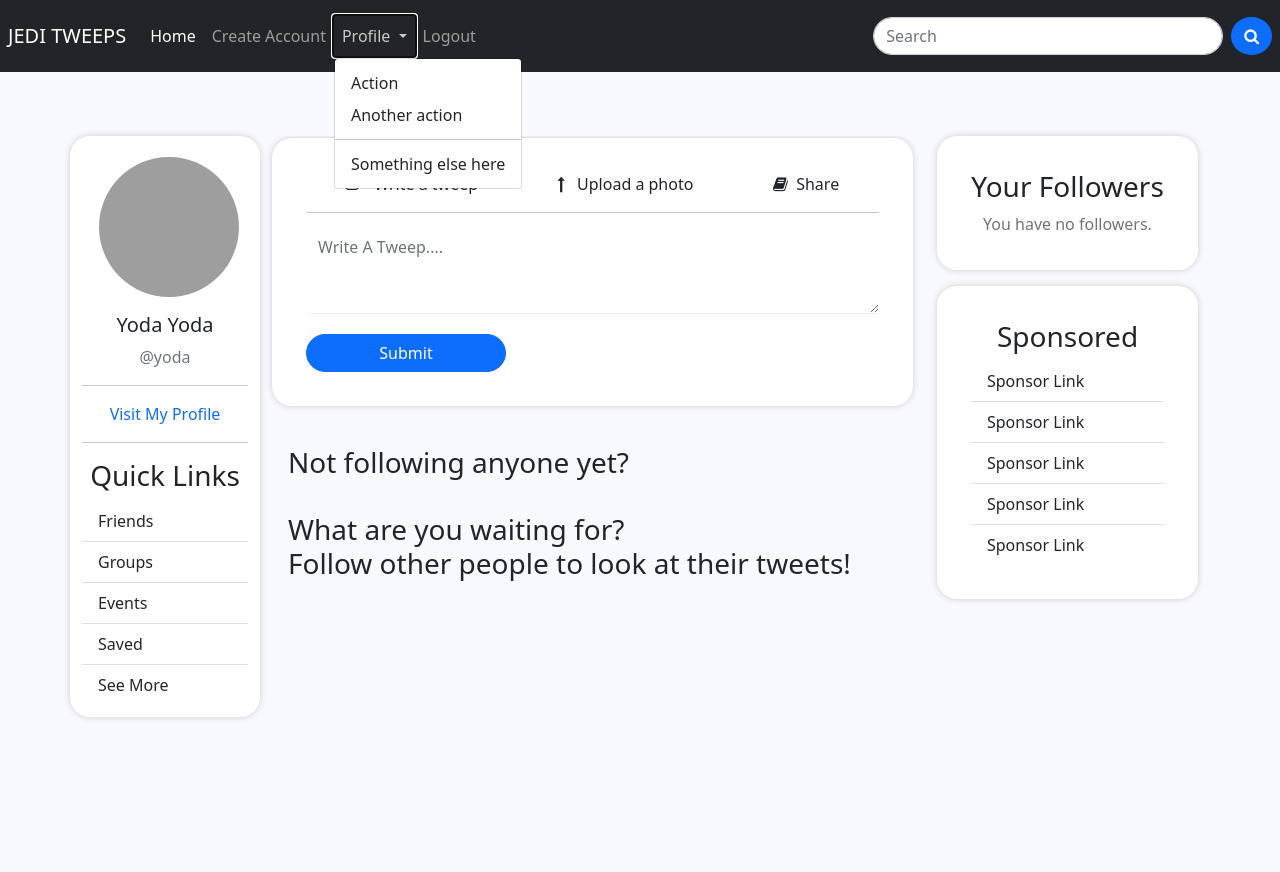
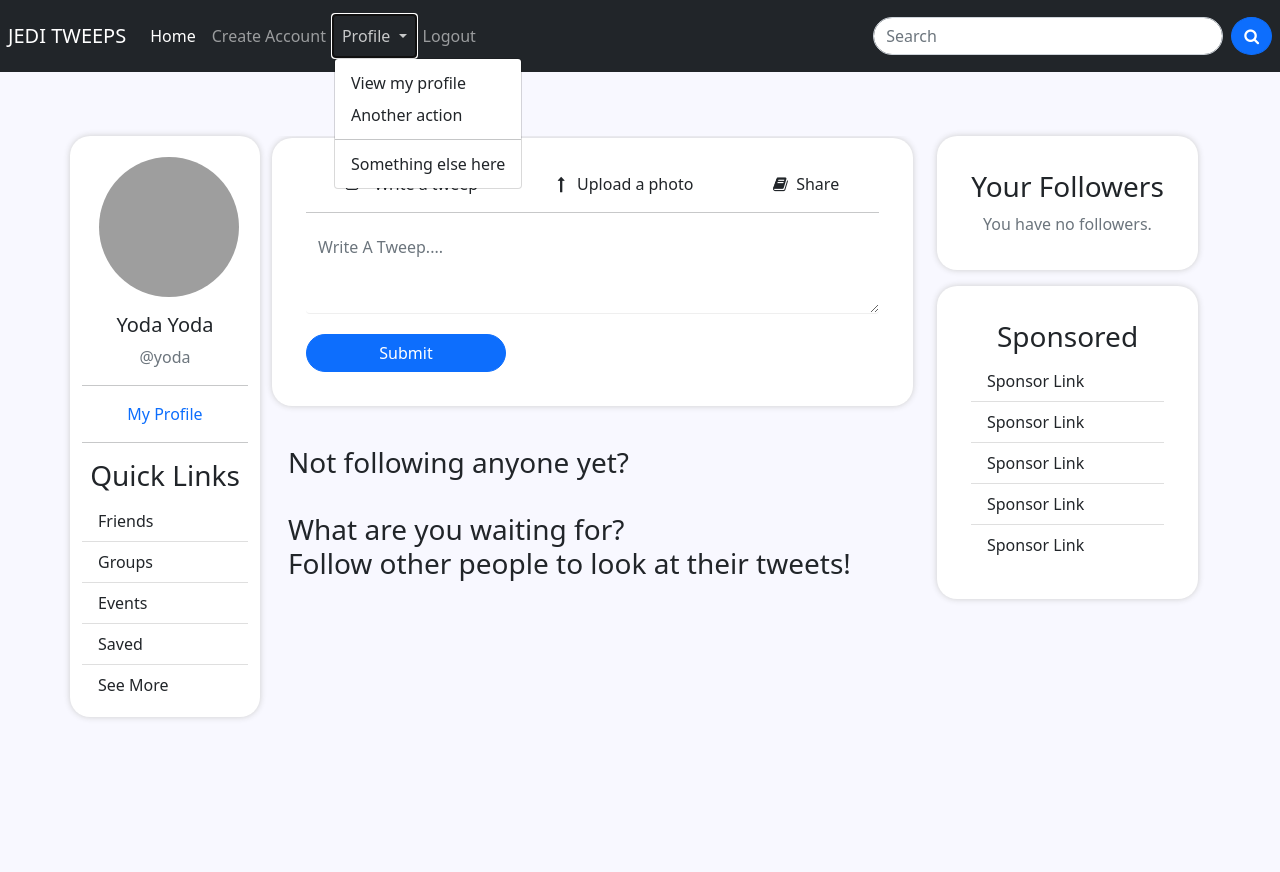
Before and after one commit to Nuey2310/BlogSite, a PHP site: page /mainFeed.php in a window 1280 px wide, after a click on "Profile". Run offline with PHP 8.4, Linux system fonts and the light colour scheme; a user stored in the database is signed in; data comes from the database, SQL or seed files in the repository; data that the repository does not hold is empty; grey boxes are pictures that could not be loaded.

```diff
--- a/includes/header.php
+++ b/includes/header.php
@@ -57,7 +57,7 @@
 		    <div class="collapse navbar-collapse" id="navbarScroll">
 		      <ul class="navbar-nav me-auto my-2 my-lg-0 navbar-nav-scroll" style="--bs-scroll-height: 100px;">
 		        <li class="nav-item">
-		          <a class="nav-link active" aria-current="page" href="mainFeed.php">Home</a>
+		          <a class="nav-link active" aria-current="page" href="../mainFeed.php">Home</a>
 		        </li>
 				<?php if($_SESSION['admin'] == 1) { ?>
 		        <li class="nav-item">
@@ -69,14 +69,14 @@
 		            Profile
 		          </a>
 		          <ul class="dropdown-menu" aria-labelledby="navbarScrollingDropdown">
-		            <li><a class="dropdown-item" href="#">Action</a></li>
+		            <li><a class="dropdown-item" href="#">View my profile</a></li>
 		            <li><a class="dropdown-item" href="#">Another action</a></li>
 		            <li><hr class="dropdown-divider"></li>
 		            <li><a class="dropdown-item" href="#">Something else here</a></li>
 		          </ul>
 		        </li>
 		        <li class="nav-item">
-		          <a class="nav-link" href="includes/logout.php" aria-disabled="true">Logout</a>
+		          <a class="nav-link" href="logout.php" aria-disabled="true">Logout</a>
 		        </li>
 		      </ul>
 		      <form class="d-flex">
--- a/mainFeed.php
+++ b/mainFeed.php
@@ -55,8 +55,8 @@
 				<hr>
 
 				<div class="text-center">
-					<a href="" class="font-weight-bold text-decoration-none text-center">
-						Visit My Profile
+					<a href="includes/profile.php" class="font-weight-bold text-decoration-none text-center">
+						My Profile
 					</a>
 				</div>
 
@@ -188,7 +188,7 @@
 						</div>
 
 						<div class="pl-2 pt-1">
-							<h6>&nbsp; &nbsp; {$tempData['firstname']} {$tempData['lastname']} <span class = "text-muted">@{$tempData['handle']}</h6>
+							<h6>&nbsp;&nbsp; {$tempData['firstname']} {$tempData['lastname']} <span class = "text-muted">@{$tempData['handle']}</h6>
 						</div>
 
 						</div>
@@ -199,12 +199,6 @@
 							</p>
 							</div>
 							<hr>
-
-							<div class="d-flex justify-content-around">
-								<a href="#" class="text-dark text-decoration-none"><i class="fa fa-heart"></i> Like</a>
-								<a href="#" class="text-dark text-decoration-none"><i class="fa fa-comment"></i> Comment</a>
-								<a href="includes/share.php?tweet=$tempData[tweet_id]" onclick="preventOpen(event)" class="text-dark text-decoration-none"><i class="fa fa-share"></i>Share</a>
-							</div>
 						</div>
 
 						END;
```
